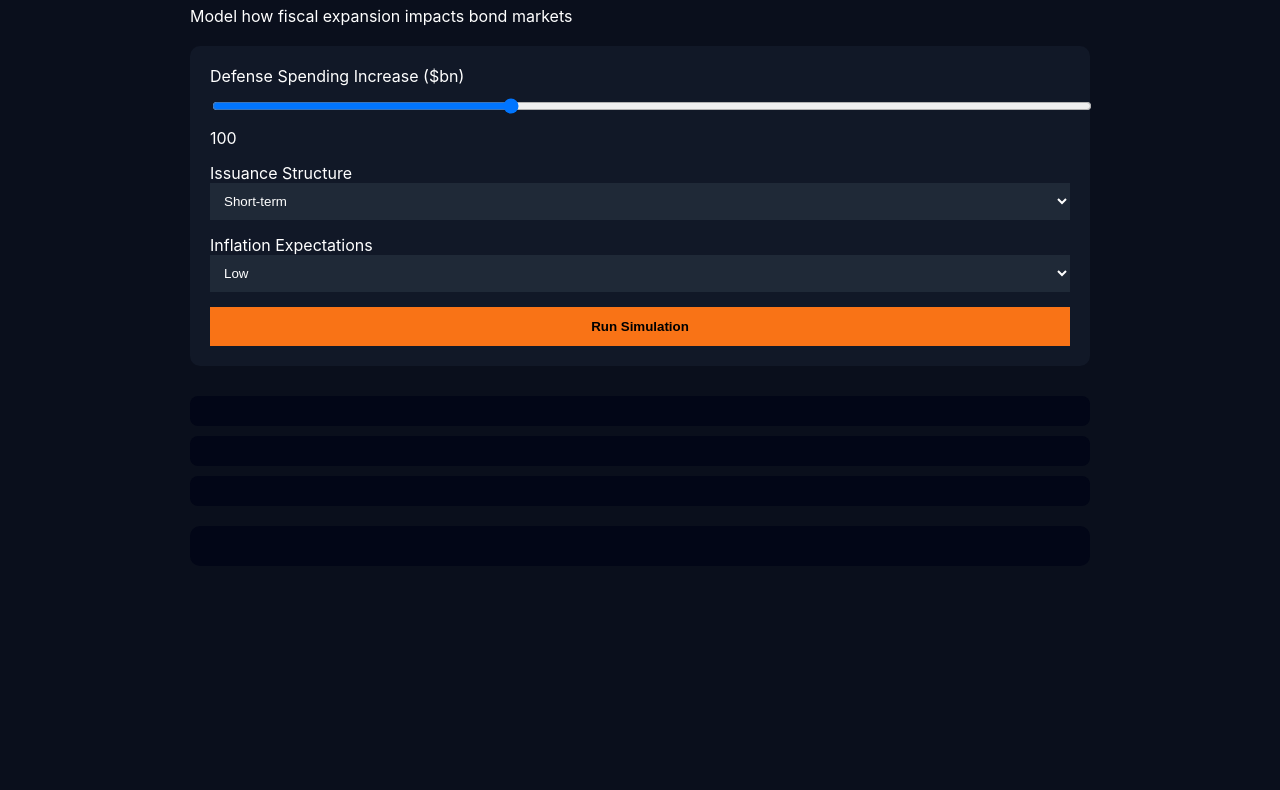
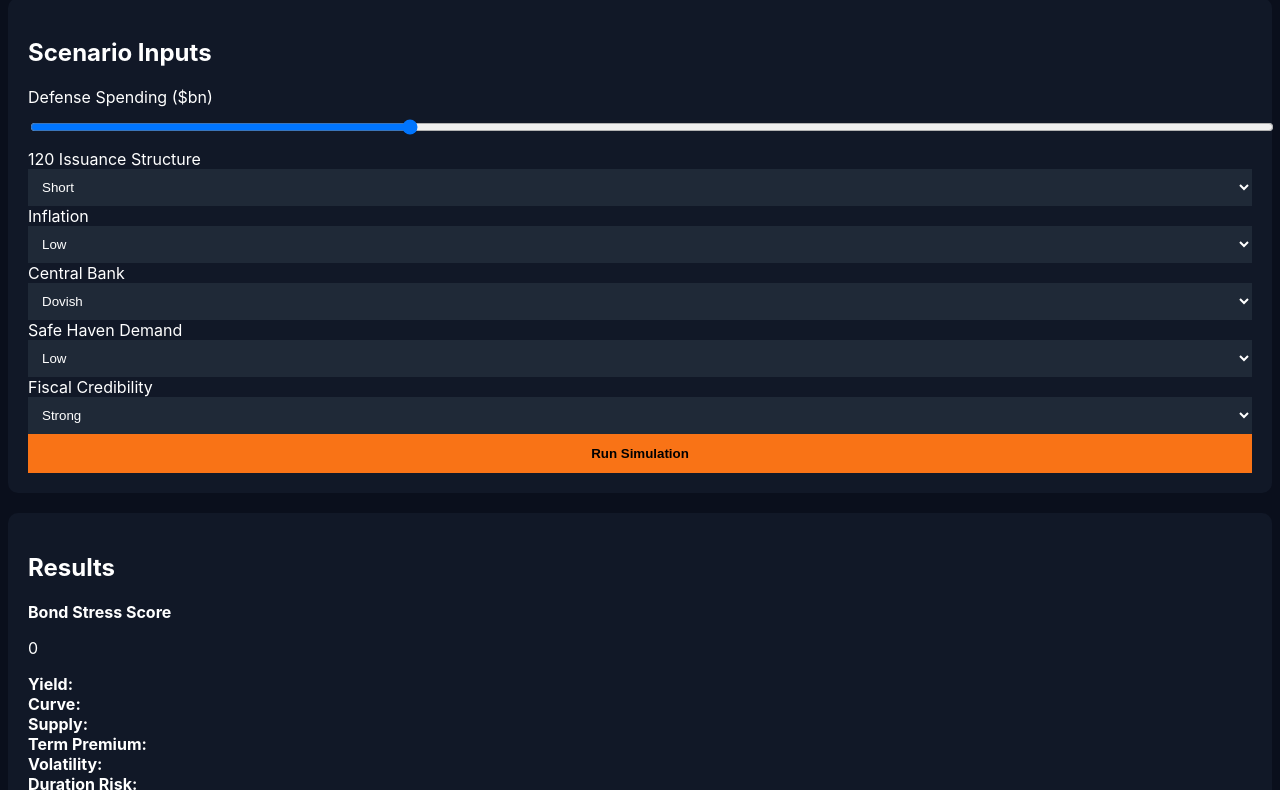
Before and after one commit to Botapi33/bondstats-defense-simulator, a plain HTML site: page index.html in a window 1280 px wide. Shown: the part 124-914 px from the top of the page. Before the commit the page ends 800 px from the top, so only its background shows below. Drawn offline with Linux system fonts and the light colour scheme.

Commit message:
Update index.html

```diff
--- a/index.html
+++ b/index.html
@@ -2,58 +2,89 @@
 <html lang="en">
 <head>
 <meta charset="UTF-8">
-<title>BondStats – Defense Simulator</title>
+<title>BondStats Defense Simulator</title>
 <link rel="stylesheet" href="style.css">
 </head>
 
 <body>
 
-<div class="wrapper">
+<div class="container">
 
-<header>
 <h1>Defense Bond Simulator</h1>
-<p>Model how fiscal expansion impacts bond markets</p>
-</header>
+<p>Model how defense spending impacts bond markets</p>
 
-<section class="panel">
+<div class="grid">
 
-<div class="input-group">
-<label>Defense Spending Increase ($bn)</label>
-<input type="range" min="0" max="300" value="100" id="spending">
-<span id="spendingValue">100</span>
-</div>
+<!-- INPUTS -->
+<div class="panel">
 
-<div class="input-group">
+<h2>Scenario Inputs</h2>
+
+<label>Defense Spending ($bn)</label>
+<input type="range" id="spending" min="0" max="400" value="120">
+<span id="spendingVal">120</span>
+
 <label>Issuance Structure</label>
 <select id="maturity">
-<option value="short">Short-term</option>
+<option value="short">Short</option>
 <option value="balanced">Balanced</option>
-<option value="long">Long-term</option>
+<option value="long">Long</option>
 </select>
-</div>
 
-<div class="input-group">
-<label>Inflation Expectations</label>
+<label>Inflation</label>
 <select id="inflation">
 <option value="low">Low</option>
 <option value="moderate">Moderate</option>
-<option value="high">Elevated</option>
+<option value="high">High</option>
 </select>
+
+<label>Central Bank</label>
+<select id="cb">
+<option value="dovish">Dovish</option>
+<option value="neutral">Neutral</option>
+<option value="hawkish">Hawkish</option>
+</select>
+
+<label>Safe Haven Demand</label>
+<select id="safe">
+<option value="low">Low</option>
+<option value="medium">Medium</option>
+<option value="high">High</option>
+</select>
+
+<label>Fiscal Credibility</label>
+<select id="fiscal">
+<option value="strong">Strong</option>
+<option value="weak">Weak</option>
+</select>
+
+<button onclick="run()">Run Simulation</button>
+
 </div>
 
-<button onclick="runSimulation()">Run Simulation</button>
+<!-- OUTPUT -->
+<div class="panel">
 
-</section>
+<h2>Results</h2>
 
-<section class="results">
+<div class="metric">
+<b>Bond Stress Score</b>
+<div class="bar"><div id="scoreBar"></div></div>
+<p id="scoreVal">0</p>
+</div>
 
-<div class="card" id="yieldBox"></div>
-<div class="card" id="curveBox"></div>
-<div class="card" id="pressureBox"></div>
+<div class="metric"><b>Yield:</b> <span id="yield"></span></div>
+<div class="metric"><b>Curve:</b> <span id="curve"></span></div>
+<div class="metric"><b>Supply:</b> <span id="supply"></span></div>
+<div class="metric"><b>Term Premium:</b> <span id="term"></span></div>
+<div class="metric"><b>Volatility:</b> <span id="vol"></span></div>
+<div class="metric"><b>Duration Risk:</b> <span id="dur"></span></div>
 
-<div class="analysis" id="analysisBox"></div>
+</div>
 
-</section>
+</div>
+
+<div class="analysis" id="analysis"></div>
 
 </div>
 
```
